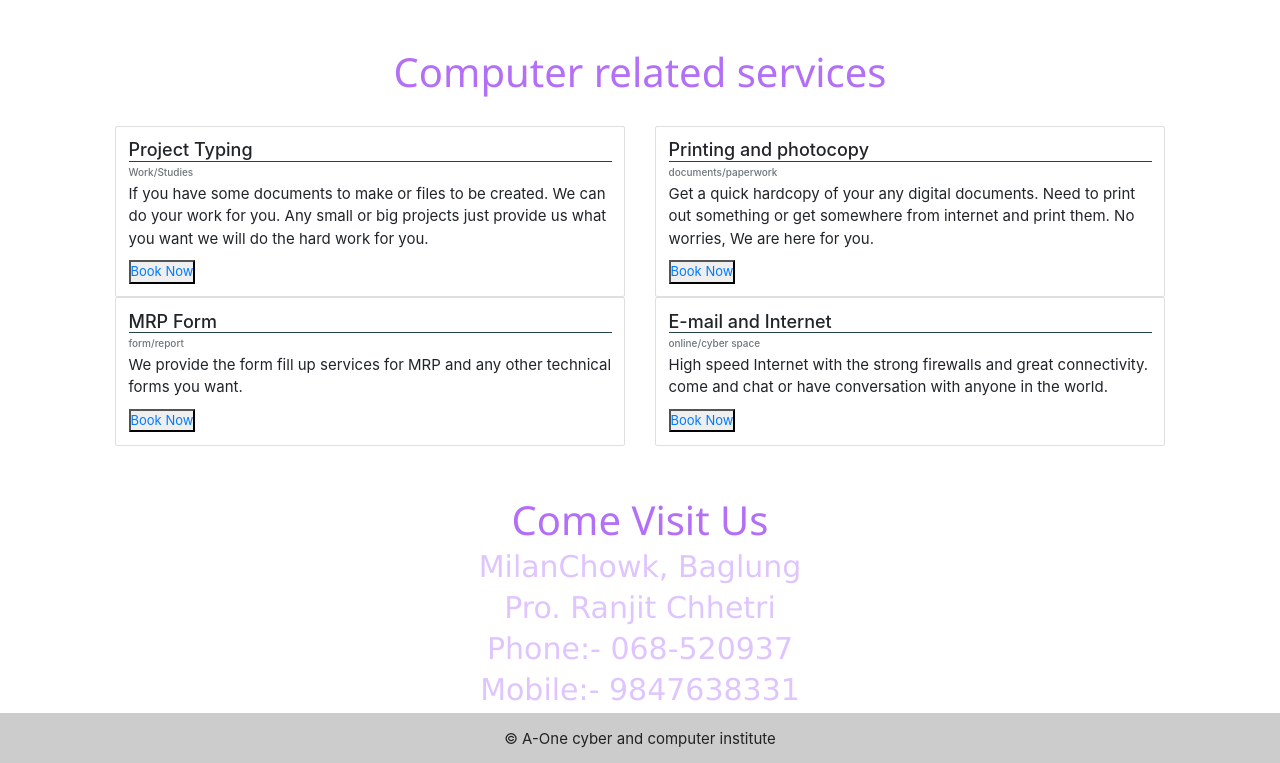
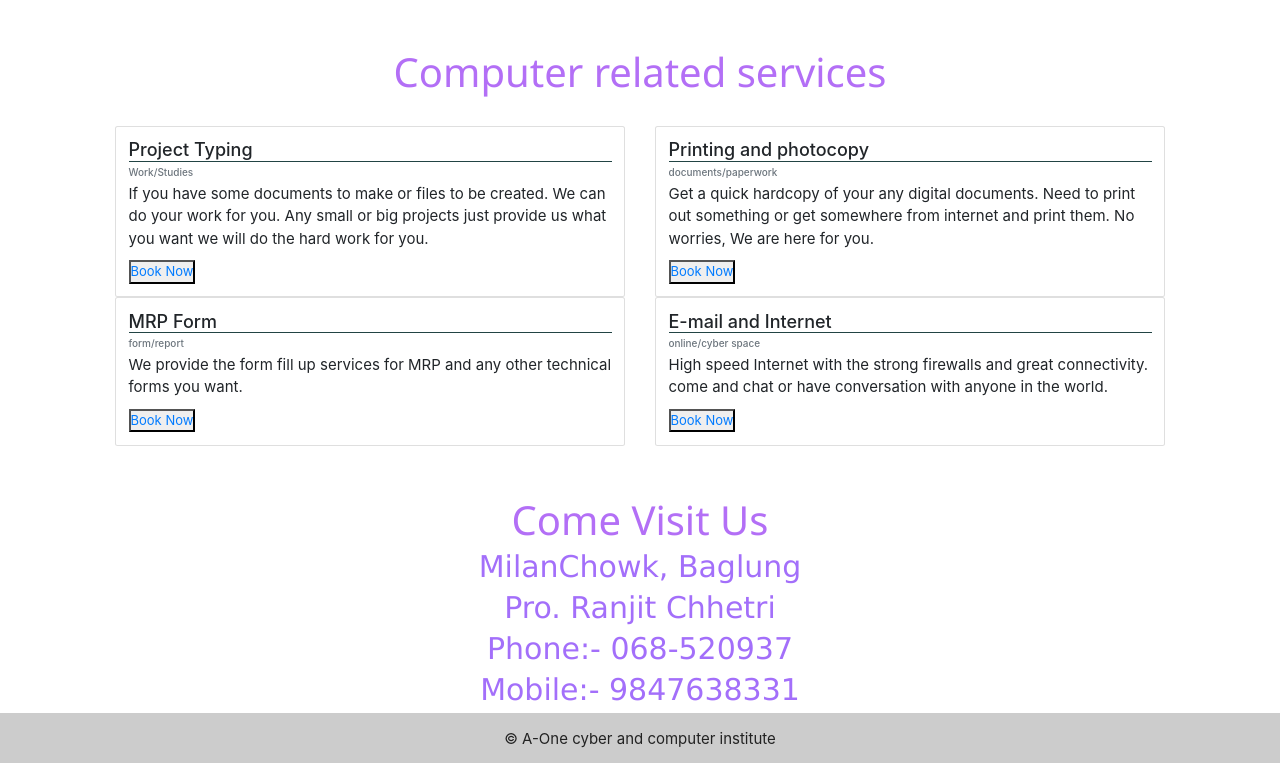
Before and after one commit to KdkIshwor/a-oneCyber, a plain HTML site: page index.html in a window 1280 px wide. Shown: the part 2096-2859 px from the top of the page. Drawn offline with nearby package versions, Linux system fonts and the light colour scheme.

Commit message:
reviewed the code and checked for production

```diff
--- a/style.css
+++ b/style.css
@@ -171,7 +171,7 @@ body {
 }
 
 .footer__link {
-    color: #DFC5FE;
+    color: #A36FFA;
     font-size: 3rem;
     font-family: 'Lucida Sans', 'Lucida Sans Regular', 'Lucida Grande', 'Lucida Sans Unicode', Geneva, Verdana, sans-serif;
     text-align: center;
```
